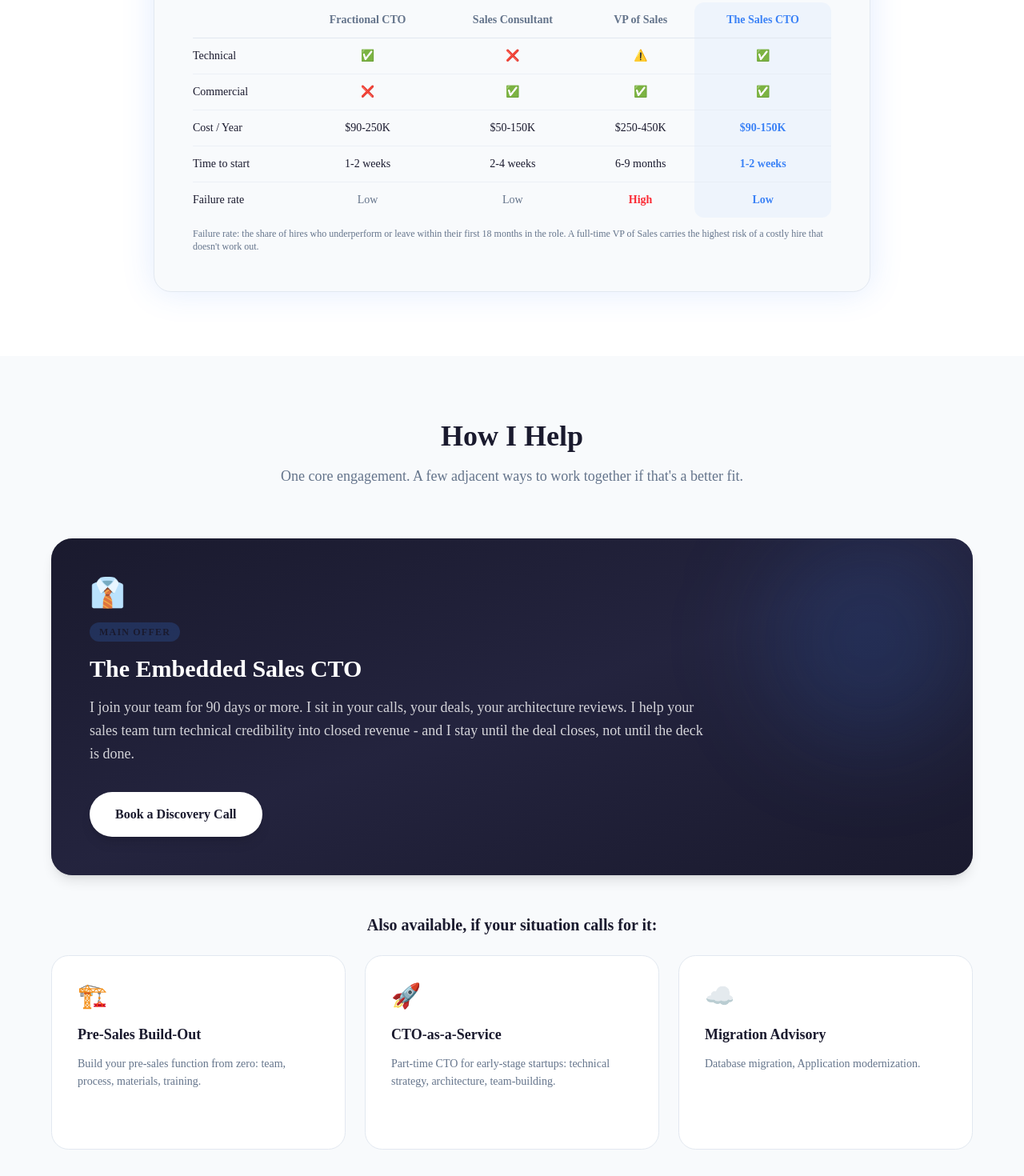
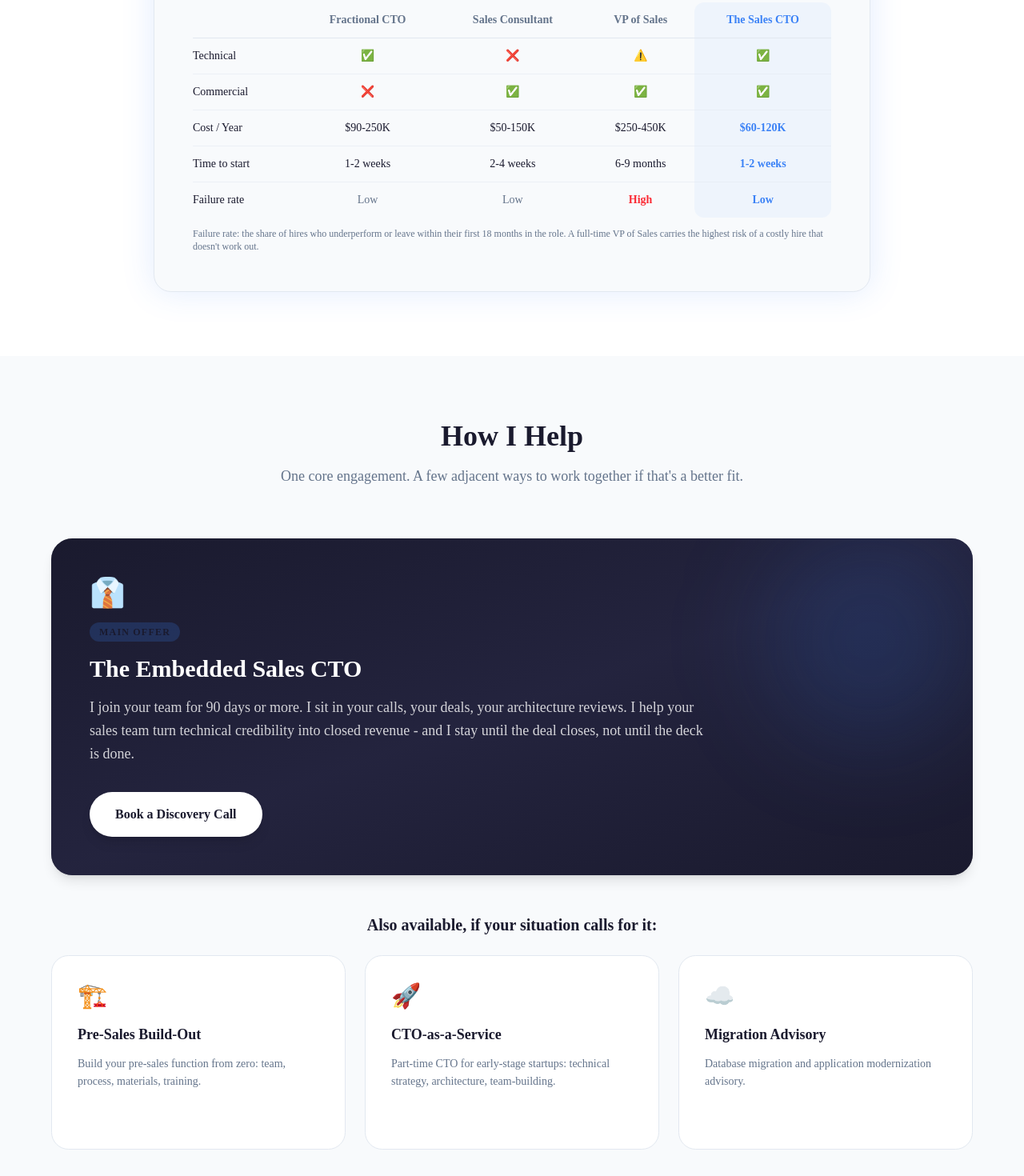
Before and after one commit to yurikoran/thesalescto, a Next.js app: page / in a window 1280 px wide. Shown: the part 2580-4050 px from the top of the page at 80% size. Built offline with nearby package versions, Linux system fonts and the light colour scheme.

Commit message:
Refine migration advisory description and pricing

```diff
--- a/src/app/page.tsx
+++ b/src/app/page.tsx
@@ -155,7 +155,7 @@ const ADJACENT_SERVICES = [
     icon: "☁️",
     title: "Migration Advisory",
     description:
-      "Database migration, Application modernization.",
+      "Database migration and application modernization advisory.",
     href: "/services/migration-advisory",
   },
 ];
@@ -481,7 +481,7 @@ function WhatIsSalesCTO() {
                     <td className="text-center py-3 px-3">$50-150K</td>
                     <td className="text-center py-3 px-3">$250-450K</td>
                     <td className="text-center py-3 px-3 text-accent font-bold bg-accent/5">
-                      $90-150K
+                      $60-120K
                     </td>
                   </tr>
                   <tr className="border-b border-border/50">
```
